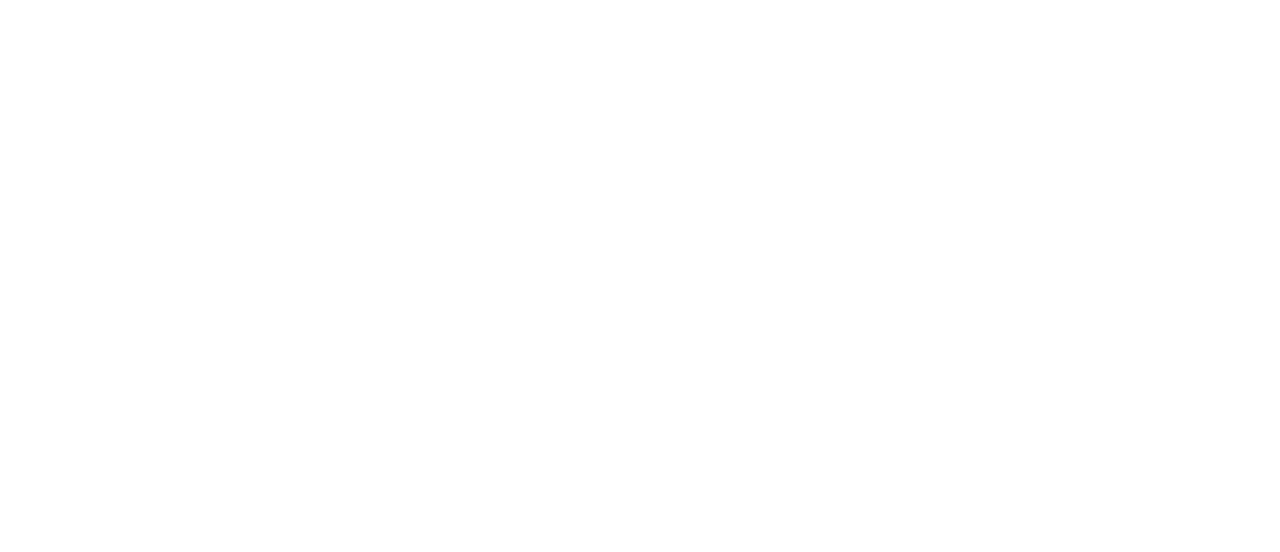
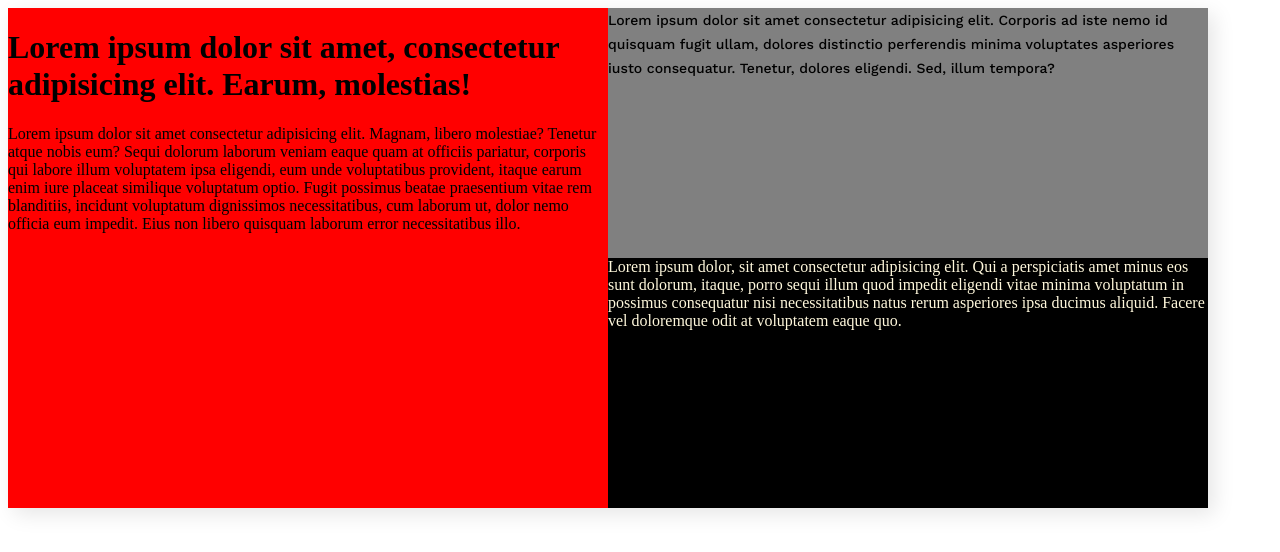
Before and after one commit to akovalenko1993/alfa-bank-try_CSS, a plain HTML site: page index.html in a window 1280 px wide. Drawn offline with nearby package versions, Linux system fonts and the light colour scheme.

Commit message:
что-то вроде получилось, но еще много чего не знаю просто

```diff
--- a/index.html
+++ b/index.html
@@ -6,21 +6,52 @@
     <meta http-equiv="X-UA-Compatible" content="IE=edge">
     <meta name="viewport" content="width=device-width, initial-scale=1.0">
     <link rel="stylesheet" href="styles.css">
+    <link rel="preconnect" href="https://fonts.googleapis.com">
+    <link rel="preconnect" href="https://fonts.gstatic.com" crossorigin>
+    <link href="https://fonts.googleapis.com/css2?family=Work+Sans:wght@500&display=swap" rel="stylesheet">
     <title>My Alfa-bank</title>
 </head>
 
 <body>
+    <div class="alfa-bank-header">
 
-    <!--Left side-->
-    <div class="left-side">
+        <!--Left side-->
+        <div class="left-side">
+            <h1> Lorem ipsum dolor sit amet, consectetur adipisicing elit. Earum, molestias!</h1>
+            <p>Lorem ipsum dolor sit amet consectetur adipisicing elit. Magnam, libero molestiae? Tenetur atque nobis
+                eum? Sequi dolorum laborum veniam eaque quam at officiis pariatur, corporis qui labore illum voluptatem
+                ipsa
+                eligendi, eum unde voluptatibus provident, itaque earum enim iure placeat similique voluptatum optio.
+                Fugit
+                possimus beatae praesentium vitae rem blanditiis, incidunt voluptatum dignissimos necessitatibus, cum
+                laborum ut, dolor nemo officia eum impedit. Eius non libero quisquam laborum error necessitatibus illo.
+            </p>
+        </div>
 
 
-    </div>
+        <!--Right side-->
+        <div class="right-side">
 
+            <!--Right-side-bottom-->
+            <div class="right-side-bottom">
+                <span>
+                    Lorem ipsum dolor sit amet consectetur adipisicing elit. Corporis ad iste nemo id quisquam fugit
+                    ullam, dolores distinctio perferendis minima voluptates asperiores iusto consequatur. Tenetur,
+                    dolores eligendi. Sed, illum tempora?
+                </span>
+            </div>
 
-    <!--Right side-->
-    <div>
+            <!--Right-side-footer-->
+            <div class="right-side-footer">
 
+                <span class="text-on-black-background">Lorem ipsum dolor, sit amet consectetur adipisicing elit. Qui a
+                    perspiciatis amet minus eos sunt
+                    dolorum, itaque, porro sequi illum quod impedit eligendi vitae minima voluptatum in possimus
+                    consequatur nisi necessitatibus natus rerum asperiores ipsa ducimus aliquid. Facere vel doloremque
+                    odit at voluptatem eaque quo.</span>>
+            </div>
+
+        </div>
     </div>
 </body>
 
--- a/styles.css
+++ b/styles.css
@@ -1,3 +1,34 @@
+.alfa-bank-header{
+    display:flex;
+    box-shadow: 6px 6px 20px rgba(0, 0, 0, 0.1);
+    width: 1200px;
+}
 .left-side{
+    background-color: red;
+
+    width:600px;
+}
+.right-side-bottom{
+    background-color: gray;
+    padding-top: 0px;
+    margin-top: 0px;
+    height: 250px;
+   font-family: 'Work Sans', sans-serif;
+   font-size: 14px;
+	line-height: 24px;
 
 }
+.right-side-footer{
+    padding-top: 0px;
+    margin-top: 0px;
+    background-color: black;
+    height: 250px;
+}
+.right-side {
+    width:600px;
+    padding-top: 0px;
+    margin-top: 0px;
+}
+.text-on-black-background{
+    color:cornsilk
+}
```
